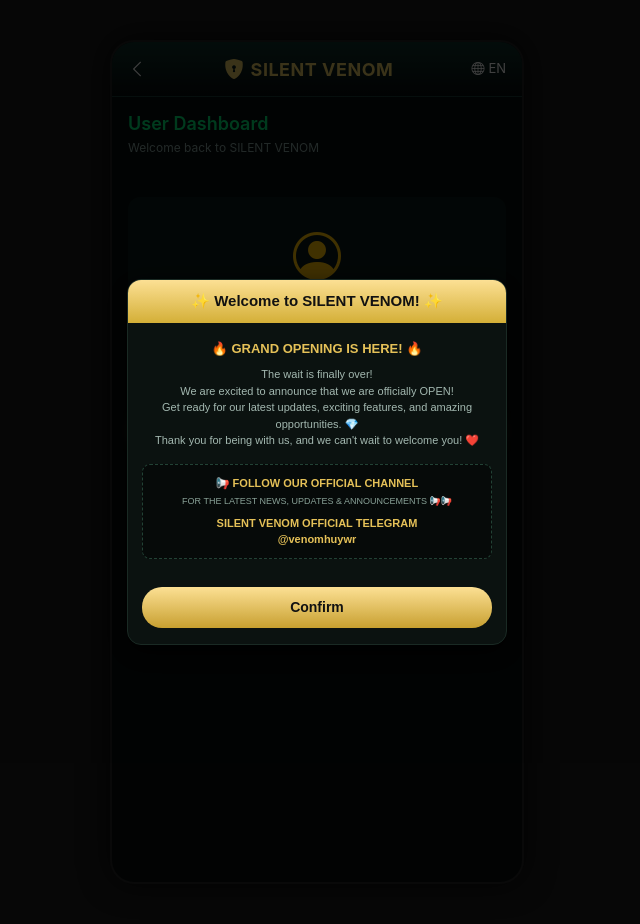
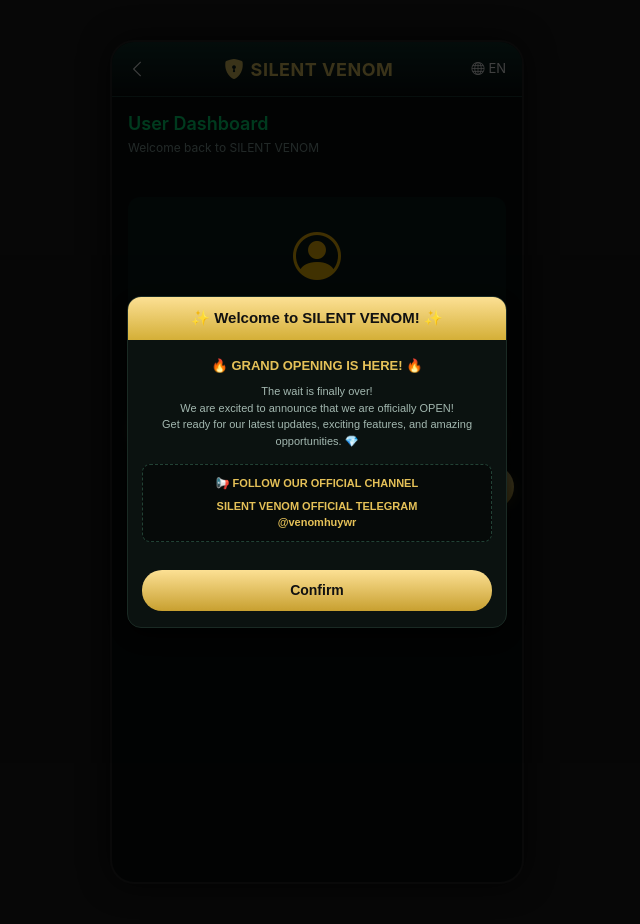
Before and after one commit to akshay20017chauhan-hub/SILENT_VENOM, a Flask app: page /dashboard in a window 1280 px wide. Shown: the whole page, without its empty margins (323-963 px from the left). Run offline with Flask 3, Linux system fonts and the light colour scheme; a user stored in the database is signed in.

Commit message:
Update dashboard.html

```diff
--- a/templates/dashboard.html
+++ b/templates/dashboard.html
@@ -15,67 +15,119 @@
         <p class="text-muted mb-0" style="font-size: 13px;">Invite Code: <span class="text-warning">{{ current_user.invite_code }}</span></p>
     </div>
 
-    <a href="{{ url_for('logout') }}" class="btn-gold mt-3">
-        Logout
-    </a>
+    <!-- Agar aapko dashboard par bhi direct deposit button chahiye -->
+    <button type="button" class="btn-gold mt-3" onclick="openDepositPage()">Deposit Money</button>
+    <a href="{{ url_for('logout') }}" class="btn-gold mt-3 ms-2">Logout</a>
 </div>
 
-<!-- SILENT VENOM Welcome Modal Popup -->
+<!-- 1. Welcome Modal Popup -->
 <div id="welcomeModal" class="sv-modal-overlay">
     <div class="sv-modal-card">
         <div class="sv-modal-header">
             <span>✨ Welcome to SILENT VENOM! ✨</span>
         </div>
-
         <div class="sv-modal-body">
             <div class="sv-notice-title">🔥 GRAND OPENING IS HERE! 🔥</div>
             <p class="sv-notice-text">
                 The wait is finally over! <br>
                 We are excited to announce that we are officially OPEN! <br>
-                Get ready for our latest updates, exciting features, and amazing opportunities. 💎<br>
-                Thank you for being with us, and we can't wait to welcome you! ❤️
+                Get ready for our latest updates, exciting features, and amazing opportunities. 💎
             </p>
-
             <div class="sv-channel-box">
                 <div class="sv-channel-title">📢 FOLLOW OUR OFFICIAL CHANNEL</div>
-                <div class="sv-channel-sub">FOR THE LATEST NEWS, UPDATES & ANNOUNCEMENTS 📢📢</div>
-                <a href="#" class="sv-telegram-btn">
-                    SILENT VENOM OFFICIAL TELEGRAM<br>
-                    <b>@venomhuywr</b>
-                </a>
+                <a href="#" class="sv-telegram-btn">SILENT VENOM OFFICIAL TELEGRAM<br><b>@venomhuywr</b></a>
             </div>
         </div>
-
         <div class="sv-modal-footer">
-            <button type="button" class="sv-confirm-btn" onclick="openSecondModal()">Confirm</button>
+            <button type="button" class="sv-confirm-btn" onclick="showScamModal()">Confirm</button>
         </div>
     </div>
 </div>
 
-<!-- SILENT VENOM Scam Alert Modal Popup -->
+<!-- 2. Scam Alert Modal Popup -->
 <div id="scamModal" class="sv-modal-overlay" style="display: none;">
     <div class="sv-modal-card scam-card">
         <div class="sv-modal-body text-center p-2">
-            <img src="{{ url_for('static', filename='ScamAlertPoster.png') }}" alt="Scam Alert Poster" class="img-fluid rounded mb-3" style="max-height: 450px; object-fit: contain;">
+            <img src="{{ url_for('static', filename='ScamAlertPoster.png') }}" alt="Scam Alert" class="img-fluid rounded mb-3" style="max-height: 400px; object-fit: contain;">
         </div>
         <div class="sv-modal-footer justify-content-center">
-            <button type="button" class="sv-confirm-btn" onclick="closeScamModal()">I Understand / Close</button>
+            <button type="button" class="sv-confirm-btn" onclick="showDepositBonusModal()">I Understand / Next</button>
         </div>
     </div>
 </div>
 
+<!-- 3. Extra First Deposit Bonus Modal Popup (First Image wala) -->
+<div id="depositBonusModal" class="sv-modal-overlay" style="display: none;">
+    <div class="sv-modal-card" style="max-height: 80vh; overflow-y: auto;">
+        <div class="sv-modal-header d-flex justify-content-between align-items-center">
+            <span>Extra first deposit bonus</span>
+            <button type="button" class="btn-close btn-close-white" onclick="closeAllModals()"></button>
+        </div>
+        <div class="sv-modal-body text-start">
+            <p class="text-muted small text-center mb-3">Each account can only receive rewards once</p>
+
+            <!-- Bonus Item 1 -->
+            <div class="p-3 mb-3 rounded" style="background: rgba(0,255,0,0.05); border: 1px solid #198754;">
+                <div class="d-flex justify-content-between fw-bold text-white">
+                    <span>First deposit 1000000</span>
+                    <span class="text-warning">+ ₹10,000.00</span>
+                </div>
+                <p class="small text-muted mt-1">Deposit 1000000 for the first time and you will receive 10000 bonus</p>
+                <button class="btn btn-success btn-sm w-100 mt-2" onclick="openDepositPage()">Deposit</button>
+            </div>
+
+            <!-- Bonus Item 2 -->
+            <div class="p-3 mb-3 rounded" style="background: rgba(0,255,0,0.05); border: 1px solid #198754;">
+                <div class="d-flex justify-content-between fw-bold text-white">
+                    <span>First deposit 50000</span>
+                    <span class="text-warning">+ ₹588.00</span>
+                </div>
+                <p class="small text-muted mt-1">Deposit 50000 for the first time and you will receive 588 bonus</p>
+                <button class="btn btn-success btn-sm w-100 mt-2" onclick="openDepositPage()">Deposit</button>
+            </div>
+
+            <!-- Bonus Item 3 -->
+            <div class="p-3 mb-3 rounded" style="background: rgba(0,255,0,0.05); border: 1px solid #198754;">
+                <div class="d-flex justify-content-between fw-bold text-white">
+                    <span>First deposit 10000</span>
+                    <span class="text-warning">+ ₹288.00</span>
+                </div>
+                <p class="small text-muted mt-1">Deposit 10000 for the first time and you will receive 288 bonus</p>
+                <button class="btn btn-success btn-sm w-100 mt-2" onclick="openDepositPage()">Deposit</button>
+            </div>
+        </div>
+        <div class="sv-modal-footer justify-content-center">
+            <button type="button" class="btn btn-secondary btn-sm" onclick="closeAllModals()">Close</button>
+        </div>
+    </div>
+</div>
+
+<!-- JavaScript for Modal Flow Control -->
 <script>
     document.addEventListener("DOMContentLoaded", function () {
+        // Page load hote hi Welcome Modal dikhega
         document.getElementById("welcomeModal").style.display = "flex";
     });
 
-    function openSecondModal() {
+    function showScamModal() {
         document.getElementById("welcomeModal").style.display = "none";
         document.getElementById("scamModal").style.display = "flex";
     }
 
-    function closeScamModal() {
+    function showDepositBonusModal() {
         document.getElementById("scamModal").style.display = "none";
+        document.getElementById("depositBonusModal").style.display = "flex";
+    }
+
+    function closeAllModals() {
+        document.getElementById("welcomeModal").style.display = "none";
+        document.getElementById("scamModal").style.display = "none";
+        document.getElementById("depositBonusModal").style.display = "none";
+    }
+
+    function openDepositPage() {
+        // Yahan aap user ko deposit route par bhej sakte hain ya deposit modal khol sakte hain
+        window.location.href = "{{ url_for('deposit') }}";
     }
 </script>
 {% endblock %}
```
